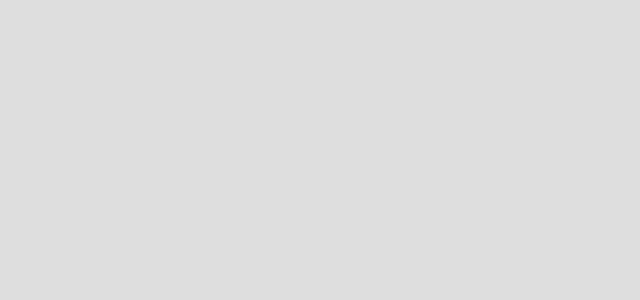
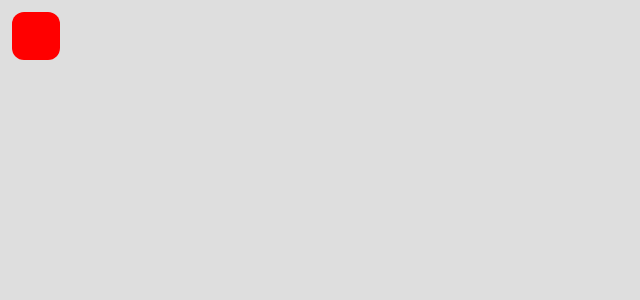
Before and after one commit to VadimSokhatsky/vsokhatskyi-sandbox-1, a React (Vite) app: page / in a window 1280 px wide. Shown: the top 300 px of the page, without its empty margins (0-640 px from the left). Built offline with nearby package versions, Linux system fonts and the light colour scheme.

Commit message:
feat: add red square

```diff
--- a/src/App.tsx
+++ b/src/App.tsx
@@ -4,6 +4,7 @@ function App() {
   return (
     <main className="app">
       <div className="squares">
+        <div className="square" style={{ backgroundColor: 'red' }}></div>
       </div>
     </main>
   )
```
